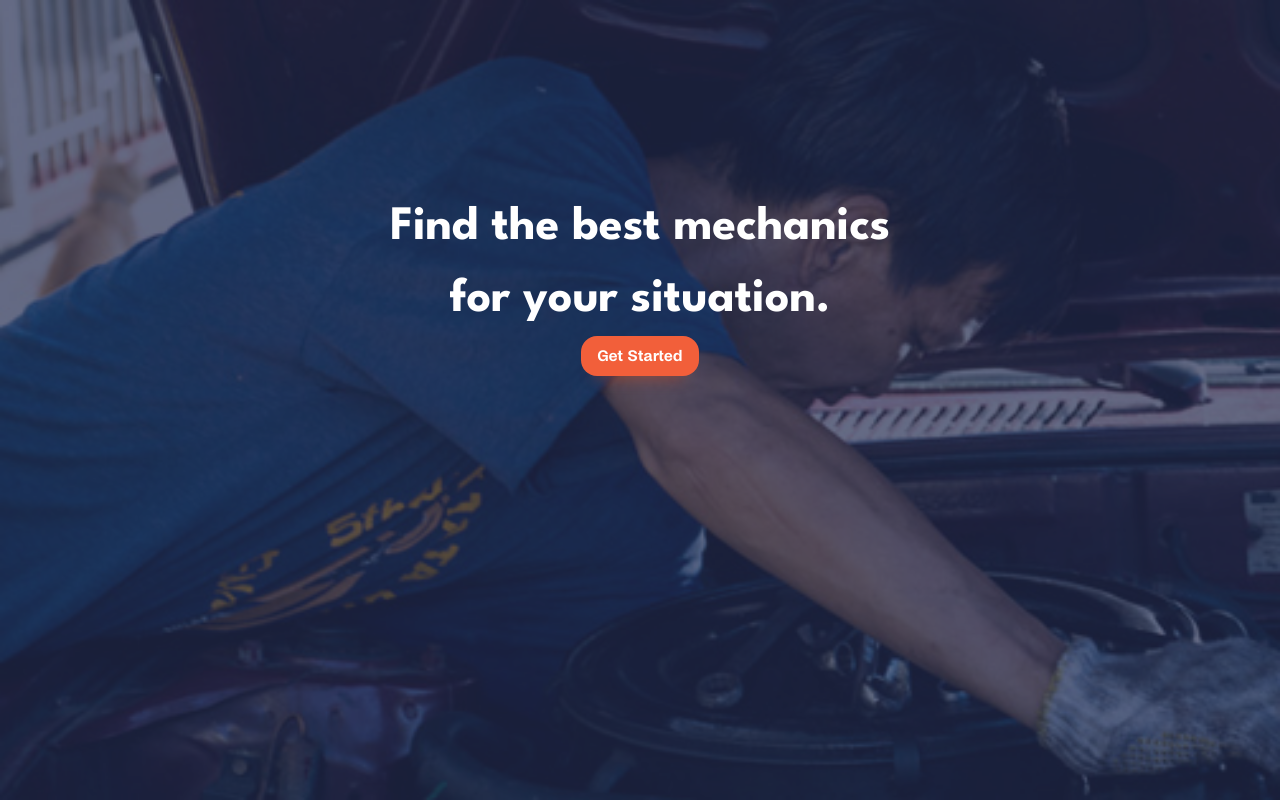
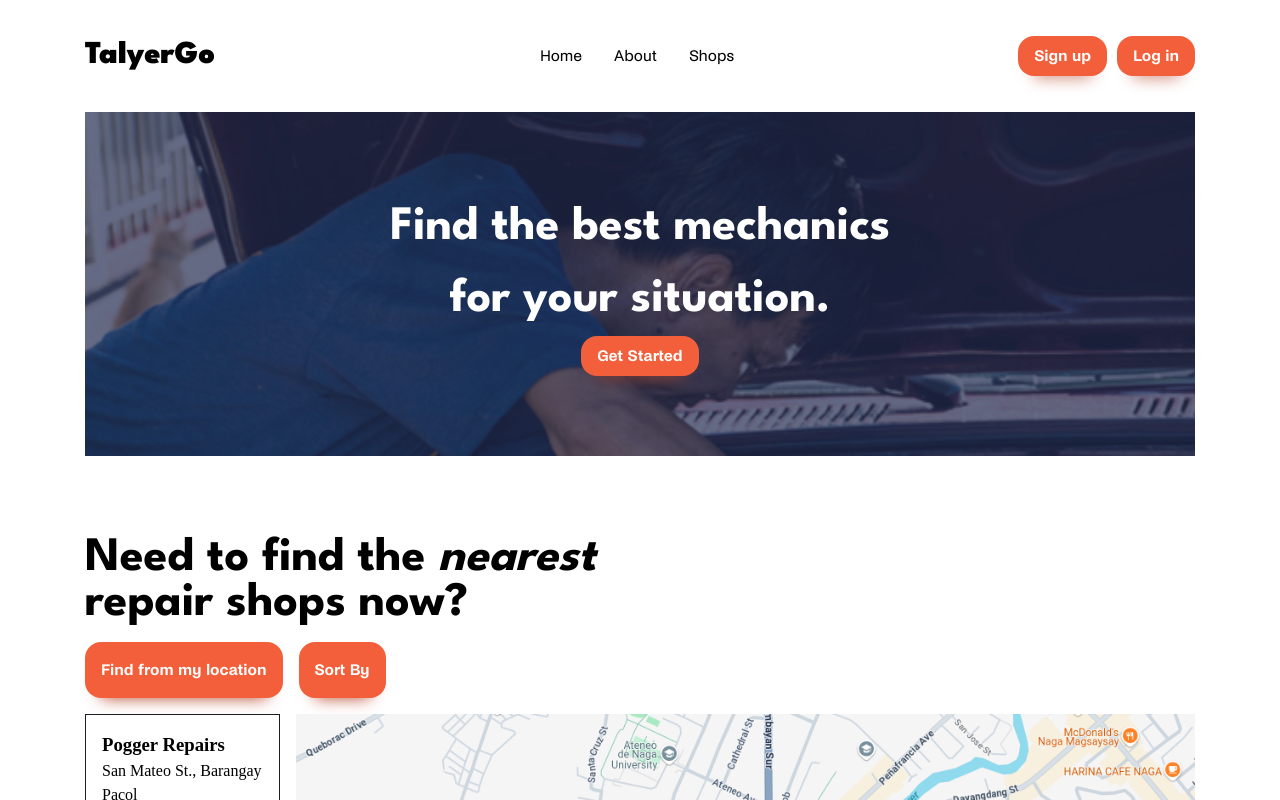
Before and after one commit to IyzOnline/TalyerGO_TrendsProject, a React (Create React App) app in the folder talyergo/: page / in a window 1280 px wide. Shown: the top 800 px of the page. Built offline with nearby package versions, Linux system fonts and the light colour scheme.

Commit message:
docu: Change classname of hero container

```diff
--- a/talyergo/src/components/Home.js
+++ b/talyergo/src/components/Home.js
@@ -5,7 +5,7 @@ export const Home = () => {
     return (
         <main>
             <section>
-                    <div className="hero-container | container padding-block-80">
+                    <div className="h1-container container padding-block-80">
                             <div class="hero-bg-container"></div>
                             <div className="hero-wrapper">
                                 <h1 className="main-headings">Find the best mechanics<br></br>for your situation.</h1>
```
